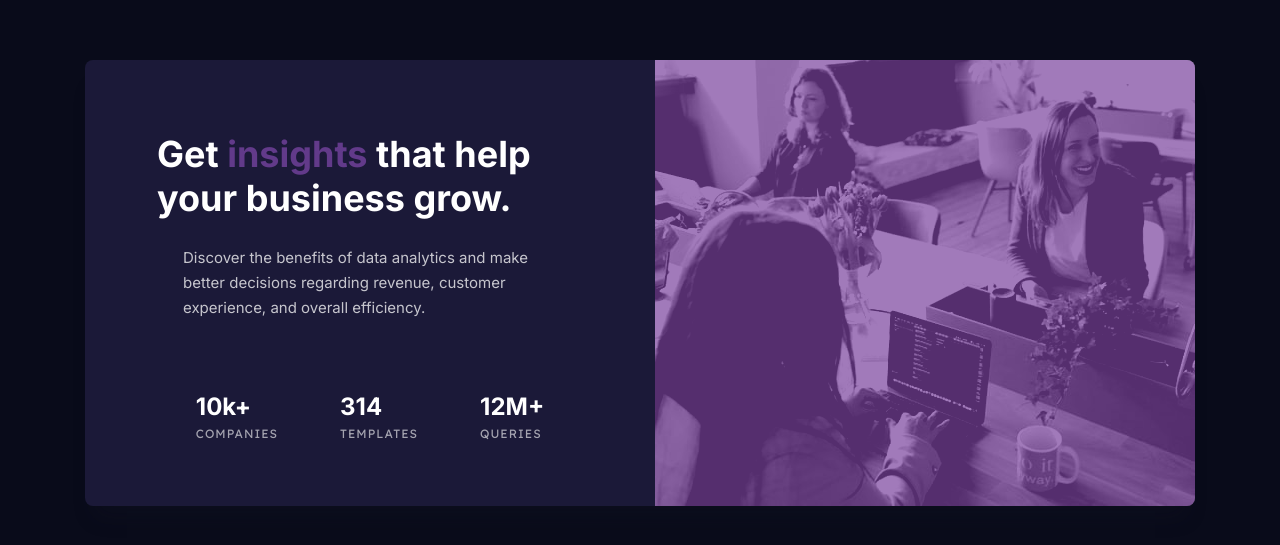
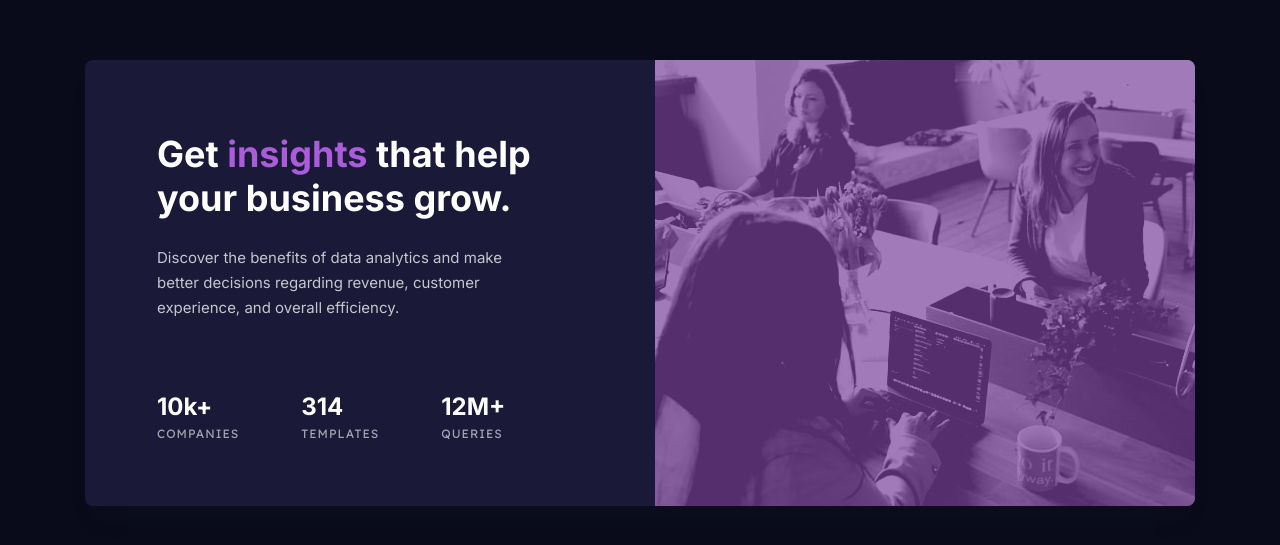
Before and after one commit to ostapyshyn/FM-Stats-preview-card-component, a React (Create React App) app: page / in a window 1280 px wide. Shown: the part 117-662 px from the top of the page. Built offline with nearby package versions, Linux system fonts and the light colour scheme.

Commit message:
Fix styles

```diff
--- a/src/assets/statsCard.module.scss
+++ b/src/assets/statsCard.module.scss
@@ -29,7 +29,7 @@ main {
       div {
         position: absolute;
         top: 0;
-        background-color: var(--soft-violet);
+        background-color: var(--soft-violet2);
         width: 100%;
         height: 100%;
         z-index: 999;
@@ -58,13 +58,14 @@ main {
       margin-inline: 72px;
       display: flex;
       flex-direction: column;
-      align-items: center;
+      // align-items: center;
       max-width: calc(570px - 144px);
 
       @include mq(900px) {
         margin-inline: 26.5px;
         max-width: 100%;
         margin-top: 40px;
+        align-items: center;
       }
 
       p {
--- a/src/components/StatsCard.jsx
+++ b/src/components/StatsCard.jsx
@@ -28,12 +28,13 @@ function StatsCard() {
             </li>
           </ul>
         </div>
-        <picture className={styles.image}>
-          <source media="(min-width: 899px)" srcSet={employee} />
-          <img src={employeeMob} alt="employee" />
+        <div className={styles.image}>
+          <picture>
+            <source media="(min-width: 899px)" srcSet={employee} />
+            <img src={employeeMob} alt="employee" />
+          </picture>
           <div></div>
-        </picture>
-
+        </div>
       </article>
     </main>
   );
--- a/src/index.scss
+++ b/src/index.scss
@@ -9,7 +9,8 @@
 :root {
   --very-dark-blue: hsl(233, 47%, 7%); // main background
   --dark-desaturated-blue: hsl(244, 38%, 16%); // card background
-  --soft-violet: hsla(277, 64%, 61%, 50%);
+  --soft-violet: hsl(277, 64%, 61%);
+  --soft-violet2: hsla(277, 64%, 61%, 50%);
 
   --white: hsl(0, 0%, 100%); // main heading, stats
   --wlightly-transparent-white: hsla(0, 0%, 100%, 0.75); // main paragraph
```
